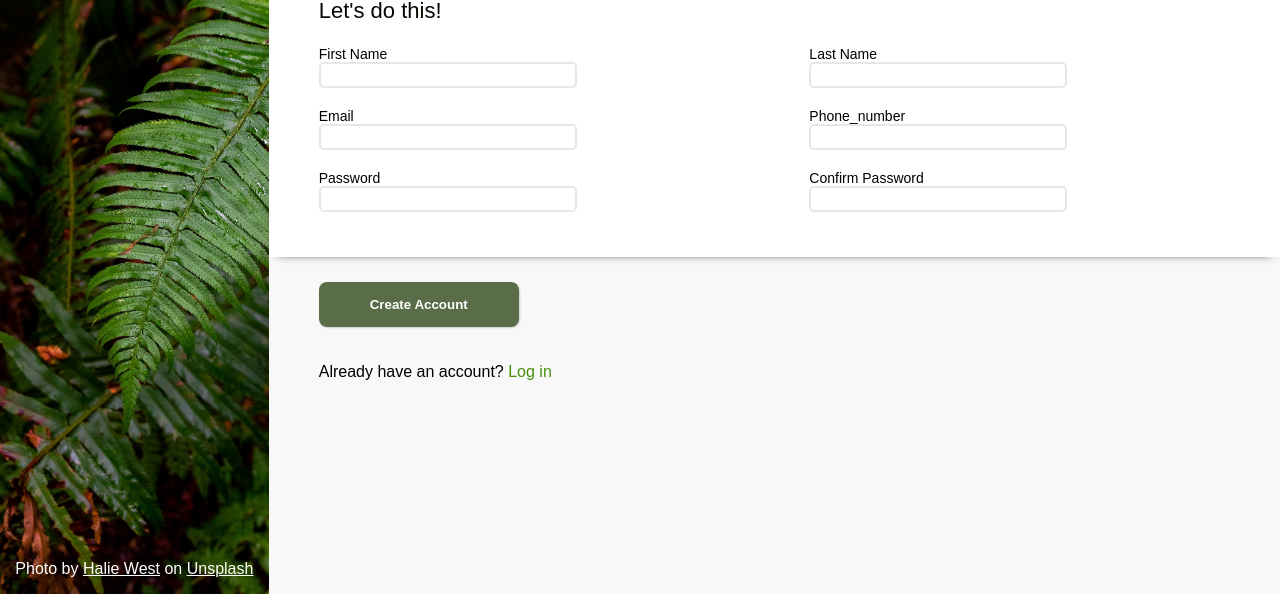
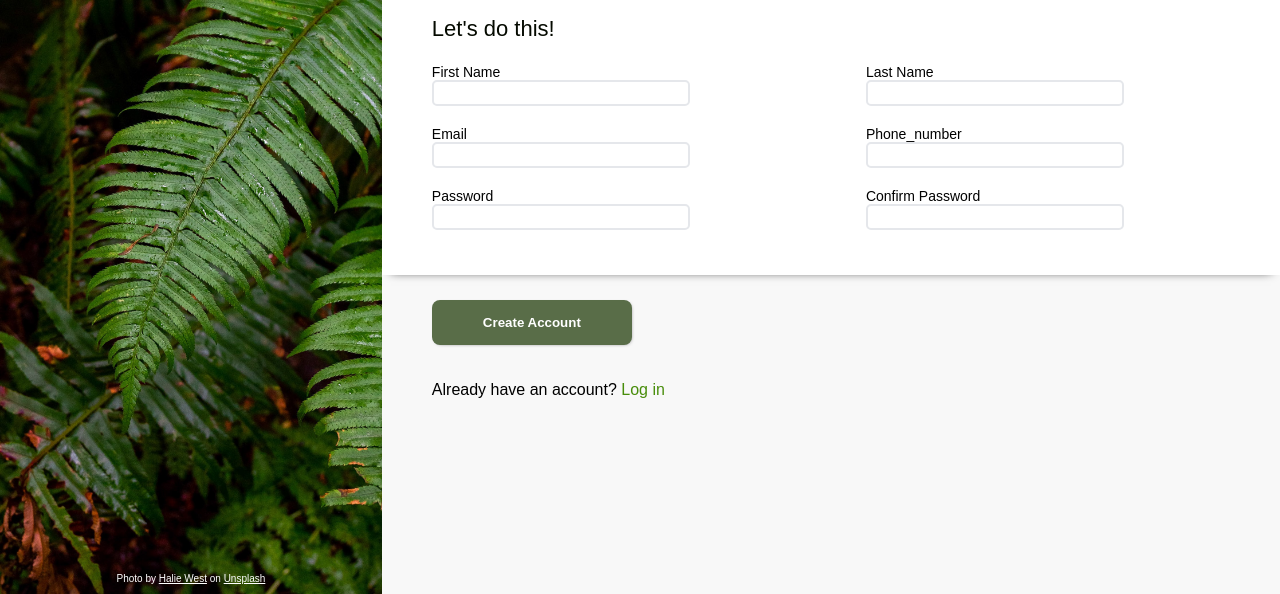
Before and after one commit to Medadreamer/sign_up_form, a plain HTML site: page index.html in a window 1280 px wide. Shown: the part 206-800 px from the top of the page. Drawn offline with Linux system fonts and the light colour scheme.

Commit message:
Resize background image and the credit sentence

```diff
--- a/style.css
+++ b/style.css
@@ -23,7 +23,7 @@ body {
 
 
     height: 100vh;
-    width: clamp(300px, 25vw, 500px);
+    width: clamp(400px, 40vw, 600px);
 
     position: relative;
 
@@ -68,6 +68,7 @@ body {
 
 .credit {
     color: #fff;
+    font-size: 10px;
 
     position: absolute;
     bottom: 0;
```
